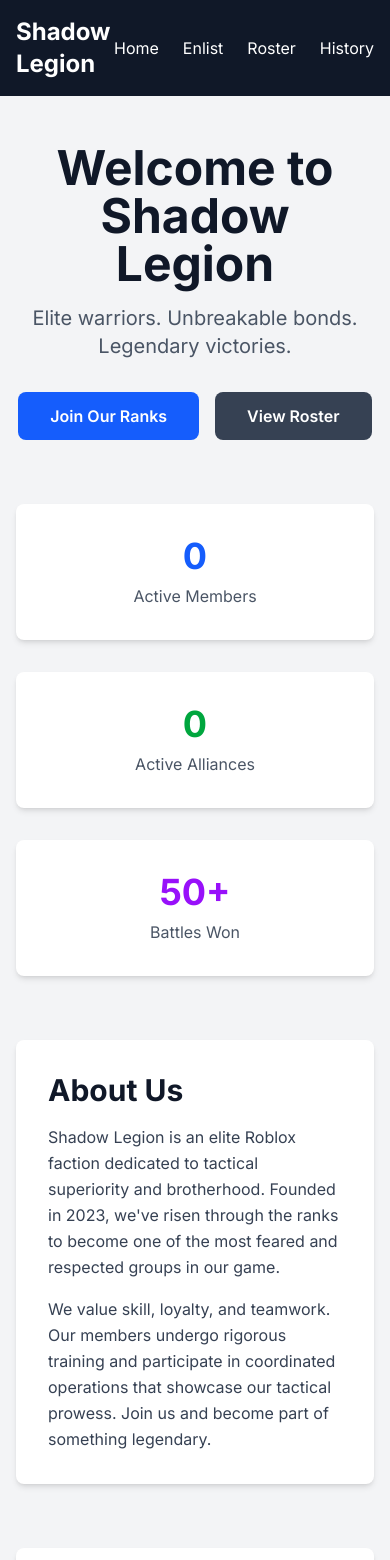
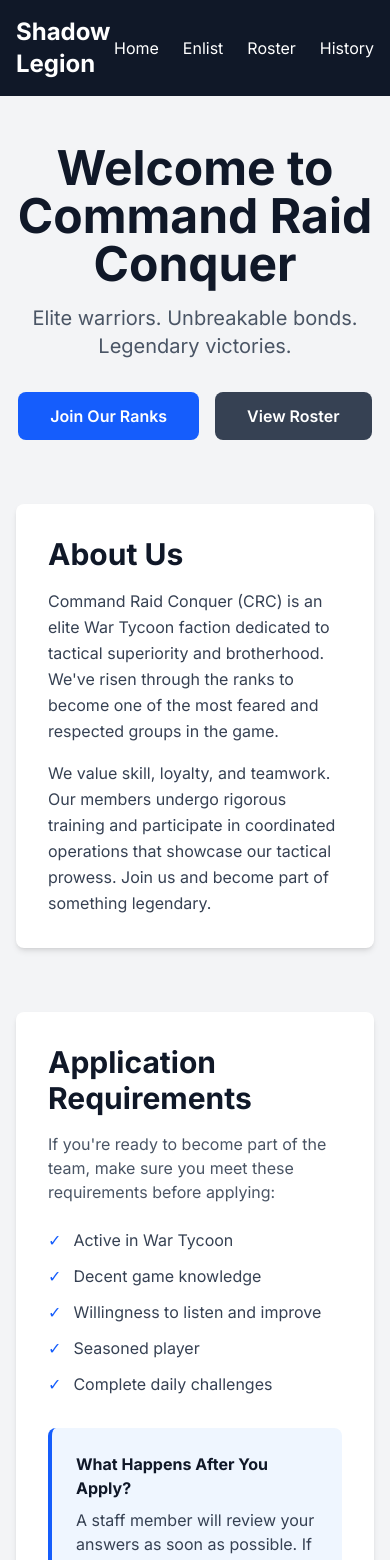
Before and after one commit to carlo4249/command-raid-conquer, a Next.js app: page / in a window 390 px wide. Shown: the top 1560 px of the page. Built offline with nearby package versions, Linux system fonts and the light colour scheme; no server answers; the database is empty.

Commit message:
Refactor Home component and update faction details
Removed stats fetching and updated text for faction name and requirements.

```diff
--- a/app/page.tsx
+++ b/app/page.tsx
@@ -1,28 +1,12 @@
 import Link from 'next/link'
-import { supabase } from '@/lib/supabase'
-
-async function getStats() {
-  const { count: memberCount } = await supabase
-    .from('members')
-    .select('*', { count: 'exact', head: true })
-
-  const { count: allianceCount } = await supabase
-    .from('alliances')
-    .select('*', { count: 'exact', head: true })
-    .eq('status', 'active')
-
-  return { memberCount: memberCount || 0, allianceCount: allianceCount || 0 }
-}
 
 export default async function Home() {
-  const { memberCount, allianceCount } = await getStats()
-
   return (
     <div className="container mx-auto px-4 py-12">
       {/* Hero Section */}
       <section className="text-center mb-16">
         <h1 className="text-5xl font-bold text-gray-900 mb-4">
-          Welcome to Shadow Legion
+          Welcome to Command Raid Conquer
         </h1>
         <p className="text-xl text-gray-600 mb-8">
           Elite warriors. Unbreakable bonds. Legendary victories.
@@ -43,29 +27,12 @@
         </div>
       </section>
 
-      {/* Stats Section */}
-      <section className="grid md:grid-cols-3 gap-8 mb-16">
-        <div className="bg-white p-8 rounded-lg shadow-md text-center">
-          <h3 className="text-4xl font-bold text-blue-600 mb-2">{memberCount}</h3>
-          <p className="text-gray-600">Active Members</p>
-        </div>
-        <div className="bg-white p-8 rounded-lg shadow-md text-center">
-          <h3 className="text-4xl font-bold text-green-600 mb-2">{allianceCount}</h3>
-          <p className="text-gray-600">Active Alliances</p>
-        </div>
-        <div className="bg-white p-8 rounded-lg shadow-md text-center">
-          <h3 className="text-4xl font-bold text-purple-600 mb-2">50+</h3>
-          <p className="text-gray-600">Battles Won</p>
-        </div>
-      </section>
-
       {/* About Section */}
       <section className="bg-white p-8 rounded-lg shadow-md mb-16">
         <h2 className="text-3xl font-bold text-gray-900 mb-4">About Us</h2>
         <p className="text-gray-700 leading-relaxed mb-4">
-          Shadow Legion is an elite Roblox faction dedicated to tactical superiority and brotherhood.
-          Founded in 2023, we've risen through the ranks to become one of the most feared and respected
-          groups in our game.
+          Command Raid Conquer (CRC) is an elite War Tycoon faction dedicated to tactical superiority and brotherhood.
+          We've risen through the ranks to become one of the most feared and respected groups in the game.
         </p>
         <p className="text-gray-700 leading-relaxed">
           We value skill, loyalty, and teamwork. Our members undergo rigorous training and participate
@@ -75,29 +42,39 @@
 
       {/* Requirements Section */}
       <section className="bg-white p-8 rounded-lg shadow-md">
-        <h2 className="text-3xl font-bold text-gray-900 mb-4">Enlistment Requirements</h2>
+        <h2 className="text-3xl font-bold text-gray-900 mb-4">Application Requirements</h2>
+        <p className="text-gray-600 mb-6">
+          If you're ready to become part of the team, make sure you meet these requirements before applying:
+        </p>
         <ul className="space-y-3 text-gray-700">
           <li className="flex items-start">
             <span className="text-blue-600 mr-3">✓</span>
-            <span>Minimum age: 13 years old</span>
+            <span>Active in War Tycoon</span>
           </li>
           <li className="flex items-start">
             <span className="text-blue-600 mr-3">✓</span>
-            <span>Active Discord account (required for communication)</span>
+            <span>Decent game knowledge</span>
           </li>
           <li className="flex items-start">
             <span className="text-blue-600 mr-3">✓</span>
-            <span>Roblox account in good standing</span>
+            <span>Willingness to listen and improve</span>
           </li>
           <li className="flex items-start">
             <span className="text-blue-600 mr-3">✓</span>
-            <span>Willingness to attend training sessions and operations</span>
+            <span>Seasoned player</span>
           </li>
           <li className="flex items-start">
             <span className="text-blue-600 mr-3">✓</span>
-            <span>Respectful attitude and team-oriented mindset</span>
+            <span>Complete daily challenges</span>
           </li>
         </ul>
+
+        <div className="mt-8 p-6 bg-blue-50 rounded-lg border-l-4 border-blue-600">
+          <h3 className="font-bold text-gray-900 mb-2">What Happens After You Apply?</h3>
+          <p className="text-gray-700">
+            A staff member will review your answers as soon as possible. If accepted, you'll go through a combat test.
+          </p>
+        </div>
       </section>
     </div>
   )
```
